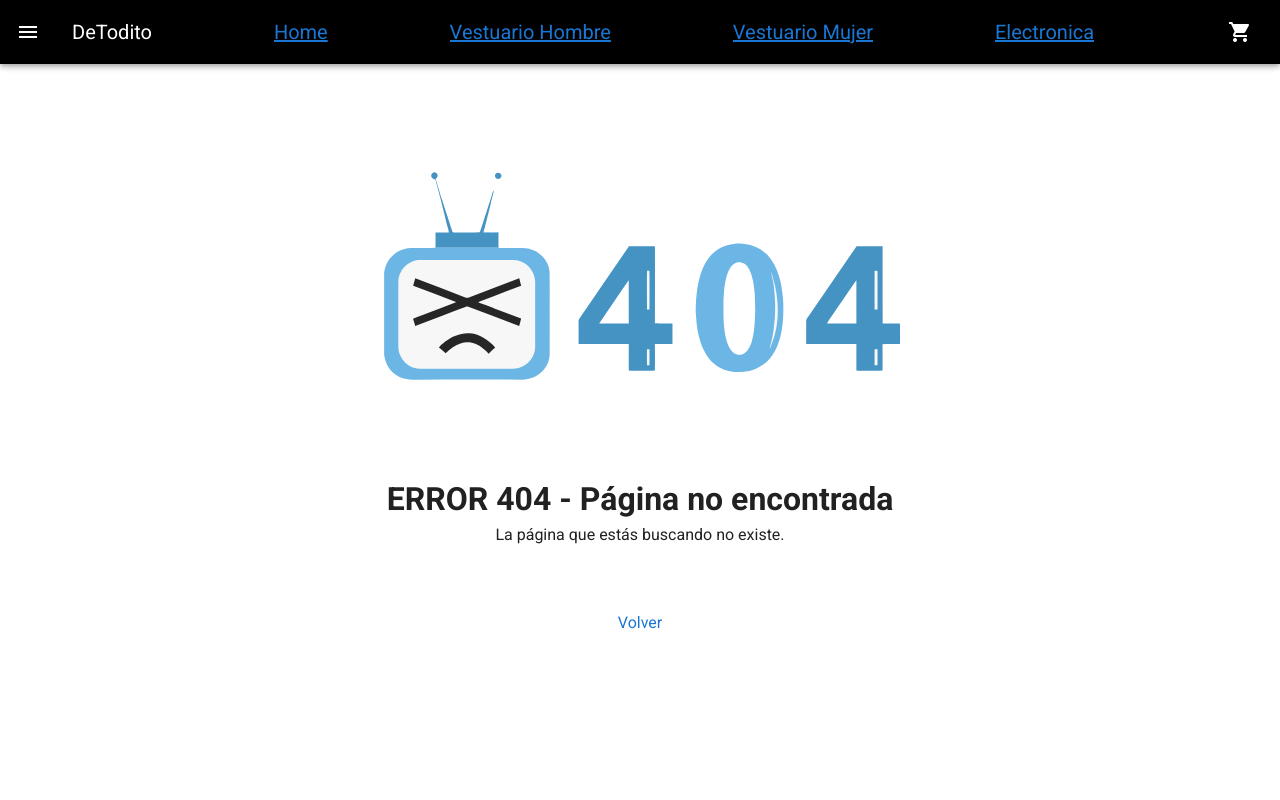
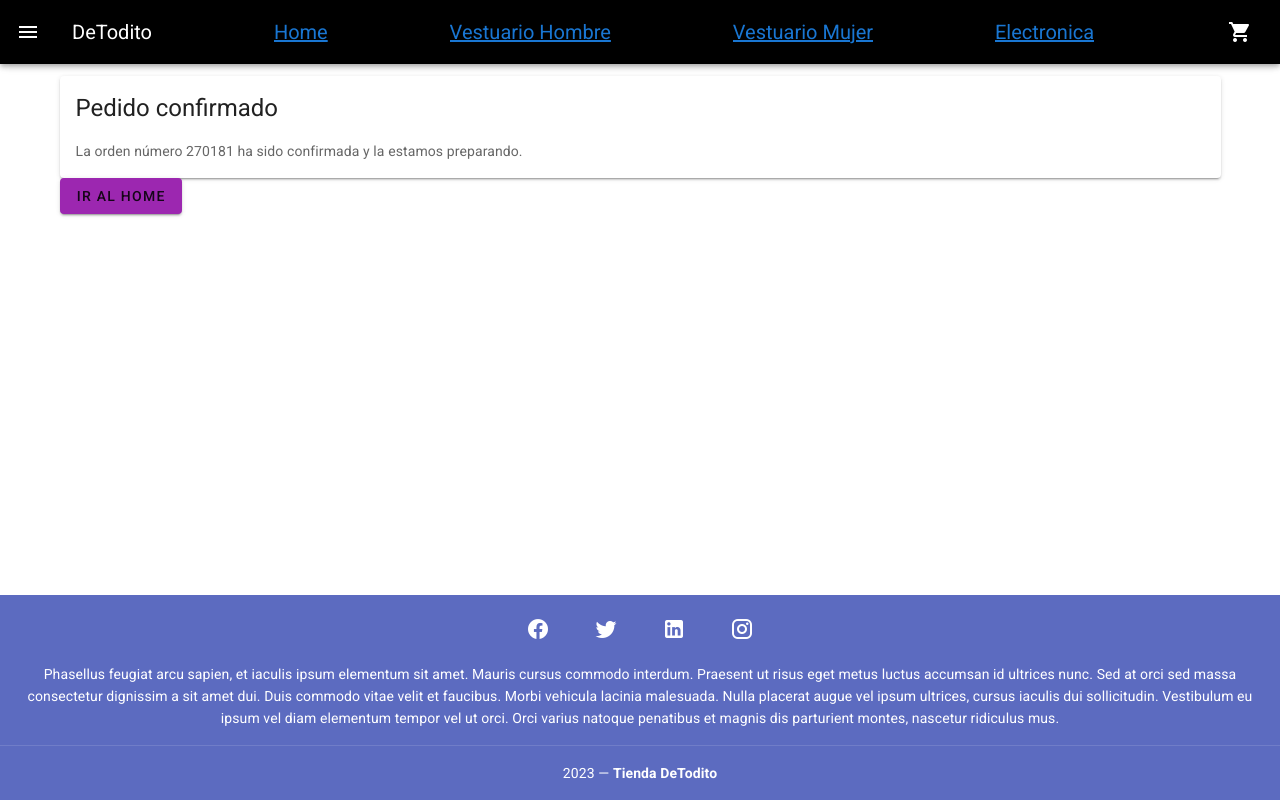
Before and after one commit to nyappu19/examentalentodigital, a Vue app: page /confirmacion in a window 1280 px wide. Before the commit this address led to /404. Shown: the top 800 px of the page. Built offline with nearby package versions, Linux system fonts and the light colour scheme.

Commit message:
agregar confirmacion

```diff
--- a/src/router/index.js
+++ b/src/router/index.js
@@ -6,7 +6,8 @@ import VestuarioHombre from '@/views/VestuarioHombre.vue'
 import VestuarioMujer from '@/views/VestuarioMujer.vue'
 import Electronica from '@/views/Electronica.vue'
 import Carrito from '@/components/Carrito.vue'
-import Pagar from '@/views/Pagar.vue';
+import Pagar from '@/views/Pagar.vue'
+import Confirmacion from '@/views/Confirmacion.vue';
 
 Vue.use(VueRouter)
 
@@ -55,6 +56,11 @@ const routes = [
     name: 'Pagar',
     component: Pagar
   },
+  {
+    path: '/confirmacion',
+    name: 'Confirmacion',
+    component: Confirmacion
+  },
 ]
 
 const router = new VueRouter({
--- /dev/null
+++ b/src/views/Confirmacion.vue
@@ -0,0 +1,34 @@
+<template>
+  <div>
+    <v-container>
+      <v-card>
+        <v-card-title class="headline text-center">Pedido confirmado</v-card-title>
+        <v-card-text>
+          La orden número {{ numeroOrden }} ha sido confirmada y la estamos preparando.
+        </v-card-text>
+      </v-card>
+      <v-btn color="purple" @click="volverAlInicio">Ir al Home</v-btn>
+    </v-container>
+  </div>
+</template>
+
+<script>
+export default {
+  data() {
+    return {
+      numeroOrden: null,
+    };
+  },
+  created() {
+    this.generarNumeroOrden();
+  },
+  methods: {
+    generarNumeroOrden() {
+      this.numeroOrden = Math.floor(Math.random() * 1000000) + 1;
+    },
+    volverAlInicio() {
+      this.$router.push("/");
+    },
+  },
+};
+</script>
--- a/src/views/Pagar.vue
+++ b/src/views/Pagar.vue
@@ -70,7 +70,9 @@
           :value="opcion.value"
         ></v-radio>
       </v-radio-group>
+      <router-link to="/confirmacion">
 <v-btn color="purple">Confirmar</v-btn>
+</router-link>
     <carrito :productos="productos"></carrito>
     </v-container>
   </v-form>
```
